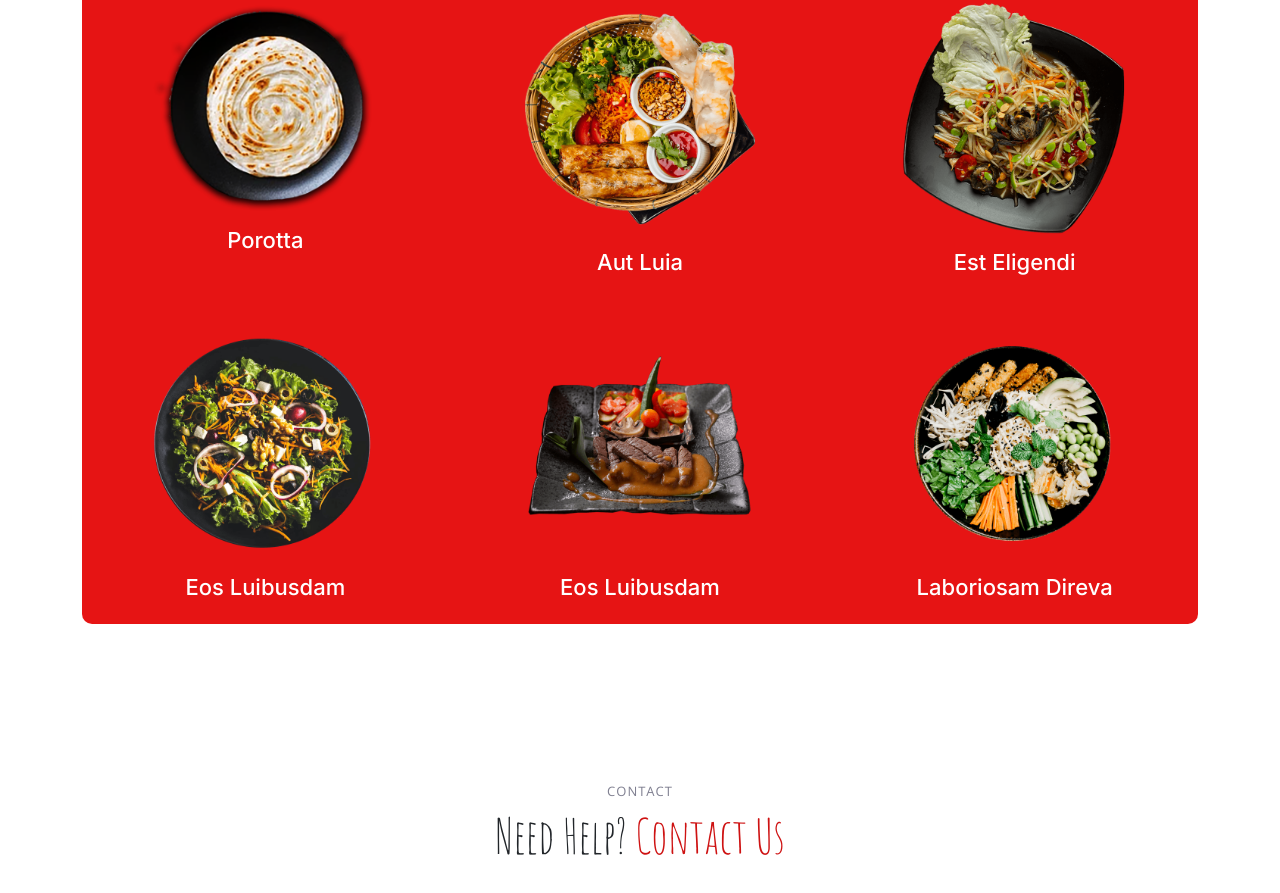
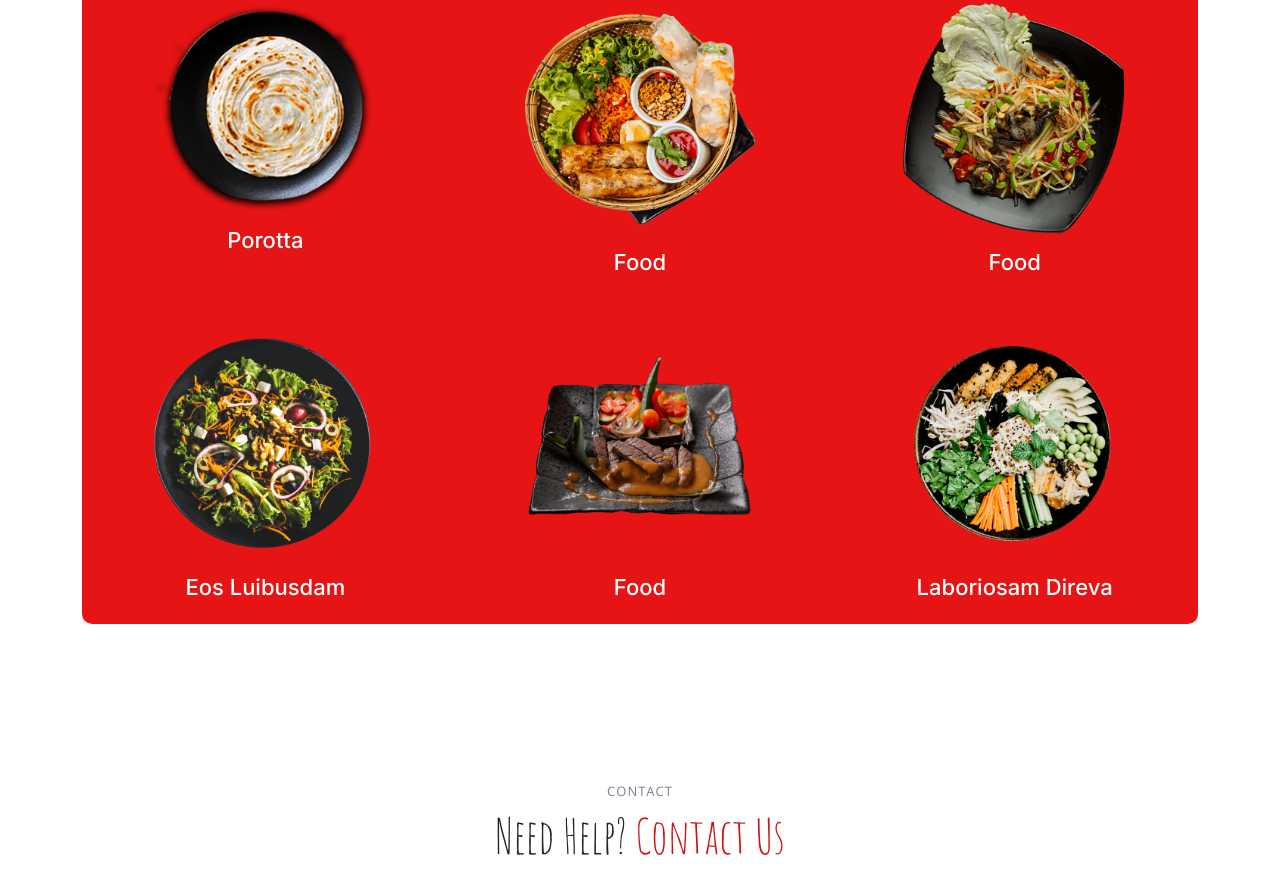
Before and after one commit to DilaveshKanz/Hotel-Swadesi, a plain HTML site: page index.html in a window 1280 px wide. Shown: the part 913-1806 px from the top of the page. Drawn offline with nearby package versions, Linux system fonts and the light colour scheme.

Commit message:
Update index.html

```diff
--- a/index.html
+++ b/index.html
@@ -137,13 +137,13 @@
 
               <div class="col-lg-4 menu-item">
                 <a href="assets/img/menu/menu-item-2.png" class="glightbox"><img src="assets/img/menu/menu-item-2.png" class="menu-img img-fluid" alt=""></a>
-                <h4>Aut Luia</h4>
+                <h4>Food</h4>
 
               </div><!-- Menu Item -->
 
               <div class="col-lg-4 menu-item">
                 <a href="assets/img/menu/menu-item-3.png" class="glightbox"><img src="assets/img/menu/menu-item-3.png" class="menu-img img-fluid" alt=""></a>
-                <h4>Est Eligendi</h4>
+                <h4>Food</h4>
 
               </div><!-- Menu Item -->
 
@@ -154,7 +154,7 @@
 
               <div class="col-lg-4 menu-item">
                 <a href="assets/img/menu/menu-item-5.png" class="glightbox"><img src="assets/img/menu/menu-item-5.png" class="menu-img img-fluid" alt=""></a>
-                <h4>Eos Luibusdam</h4>
+                <h4>Food</h4>
 
               </div><!-- Menu Item -->
 
@@ -179,38 +179,38 @@
 
               <div class="col-lg-4 menu-item">
                 <a href="assets/img/menu/menu-item-1.png" class="glightbox"><img src="assets/img/menu/menu-item-1.png" class="menu-img img-fluid" alt=""></a>
-                <h4>Magnam Tiste</h4>
+                <h4>Food</h4>
 
               </div><!-- Menu Item -->
 
               <div class="col-lg-4 menu-item">
                 <a href="assets/img/menu/menu-item-2.png" class="glightbox"><img src="assets/img/menu/menu-item-2.png" class="menu-img img-fluid" alt=""></a>
-                <h4>Aut Luia</h4>
+                <h4>Food</h4>
 
               </div><!-- Menu Item -->
 
               <div class="col-lg-4 menu-item">
                 <a href="assets/img/menu/menu-item-3.png" class="glightbox"><img src="assets/img/menu/menu-item-3.png" class="menu-img img-fluid" alt=""></a>
-                <h4>Est Eligendi</h4>
+                <h4>Food</h4>
 
               </div><!-- Menu Item -->
 
               <div class="col-lg-4 menu-item">
                 <a href="assets/img/menu/menu-item-4.png" class="glightbox"><img src="assets/img/menu/menu-item-4.png" class="menu-img img-fluid" alt=""></a>
-                <h4>Eos Luibusdam</h4>
+                <h4>Food</h4>
 
               </div><!-- Menu Item -->
 
               <div class="col-lg-4 menu-item">
                 <a href="assets/img/menu/menu-item-5.png" class="glightbox"><img src="assets/img/menu/menu-item-5.png" class="menu-img img-fluid" alt=""></a>
-                <h4>Eos Luibusdam</h4>
+                <h4>Food</h4>
 
 
               </div><!-- Menu Item -->
 
               <div class="col-lg-4 menu-item">
                 <a href="assets/img/menu/menu-item-6.png" class="glightbox"><img src="assets/img/menu/menu-item-6.png" class="menu-img img-fluid" alt=""></a>
-                <h4>Laboriosam Direva</h4>
+                <h4>Food</h4>
 
               </div><!-- Menu Item -->
 
@@ -228,33 +228,33 @@
 
               <div class="col-lg-4 menu-item">
                 <a href="assets/img/menu/menu-item-1.png" class="glightbox"><img src="assets/img/menu/menu-item-1.png" class="menu-img img-fluid" alt=""></a>
-                <h4>Magnam Tiste</h4>
+                <h4Food</h4>
 
                 </p>
               </div><!-- Menu Item -->
 
               <div class="col-lg-4 menu-item">
                 <a href="assets/img/menu/menu-item-2.png" class="glightbox"><img src="assets/img/menu/menu-item-2.png" class="menu-img img-fluid" alt=""></a>
-                <h4>Aut Luia</h4>
+                <h4>Food</h4>
 
 
               </div><!-- Menu Item -->
 
               <div class="col-lg-4 menu-item">
                 <a href="assets/img/menu/menu-item-3.png" class="glightbox"><img src="assets/img/menu/menu-item-3.png" class="menu-img img-fluid" alt=""></a>
-                <h4>Est Eligendi</h4>
+                <h4>Food</h4>
 
               </div><!-- Menu Item -->
 
               <div class="col-lg-4 menu-item">
                 <a href="assets/img/menu/menu-item-4.png" class="glightbox"><img src="assets/img/menu/menu-item-4.png" class="menu-img img-fluid" alt=""></a>
-                <h4>Eos Luibusdam</h4>
+                <h4>Food</h4>
 
               </div><!-- Menu Item -->
 
               <div class="col-lg-4 menu-item">
                 <a href="assets/img/menu/menu-item-5.png" class="glightbox"><img src="assets/img/menu/menu-item-5.png" class="menu-img img-fluid" alt=""></a>
-                <h4>Eos Luibusdam</h4>
+                <h4>Food</h4>
 
               </div><!-- Menu Item -->
 
@@ -278,37 +278,37 @@
 
               <div class="col-lg-4 menu-item">
                 <a href="assets/img/menu/menu-item-1.png" class="glightbox"><img src="assets/img/menu/menu-item-1.png" class="menu-img img-fluid" alt=""></a>
-                <h4>Magnam Tiste</h4>
+                <h4>Food</h4>
 
               </div><!-- Menu Item -->
 
               <div class="col-lg-4 menu-item">
                 <a href="assets/img/menu/menu-item-2.png" class="glightbox"><img src="assets/img/menu/menu-item-2.png" class="menu-img img-fluid" alt=""></a>
-                <h4>Aut Luia</h4>
+                <h4>Food</h4>
 
               </div><!-- Menu Item -->
 
               <div class="col-lg-4 menu-item">
                 <a href="assets/img/menu/menu-item-3.png" class="glightbox"><img src="assets/img/menu/menu-item-3.png" class="menu-img img-fluid" alt=""></a>
-                <h4>Est Eligendi</h4>
+                <h4>Food</h4>
 
               </div><!-- Menu Item -->
 
               <div class="col-lg-4 menu-item">
                 <a href="assets/img/menu/menu-item-4.png" class="glightbox"><img src="assets/img/menu/menu-item-4.png" class="menu-img img-fluid" alt=""></a>
-                <h4>Eos Luibusdam</h4>
+                <h4>Food</h4>
 
               </div><!-- Menu Item -->
 
               <div class="col-lg-4 menu-item">
                 <a href="assets/img/menu/menu-item-5.png" class="glightbox"><img src="assets/img/menu/menu-item-5.png" class="menu-img img-fluid" alt=""></a>
-                <h4>Eos Luibusdam</h4>
+                <h4>Food</h4>
 
               </div><!-- Menu Item -->
 
               <div class="col-lg-4 menu-item">
                 <a href="assets/img/menu/menu-item-6.png" class="glightbox"><img src="assets/img/menu/menu-item-6.png" class="menu-img img-fluid" alt=""></a>
-                <h4>Laboriosam Direva</h4>
+                <h4>Food</h4>
               </div><!-- Menu Item -->
 
             </div>
```
